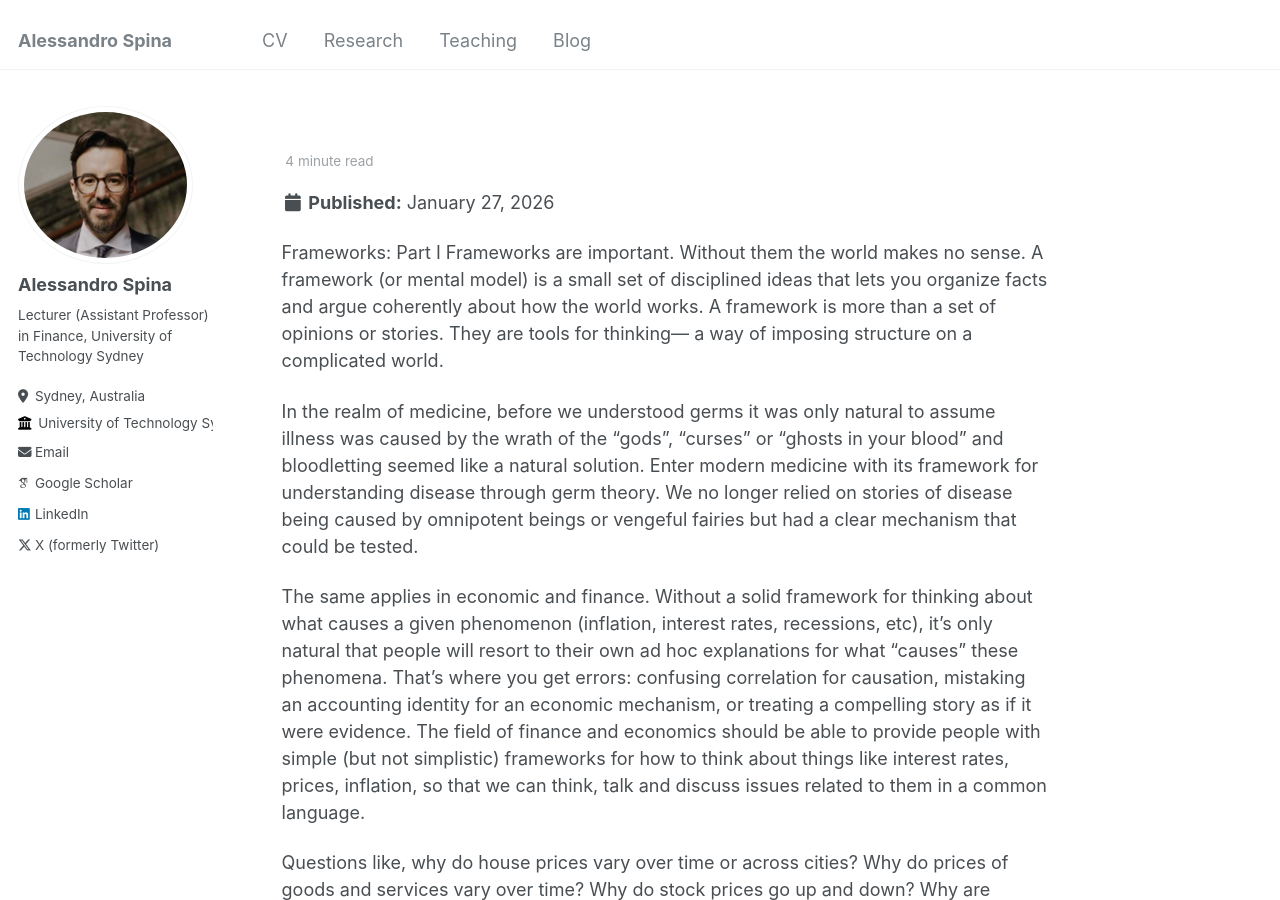
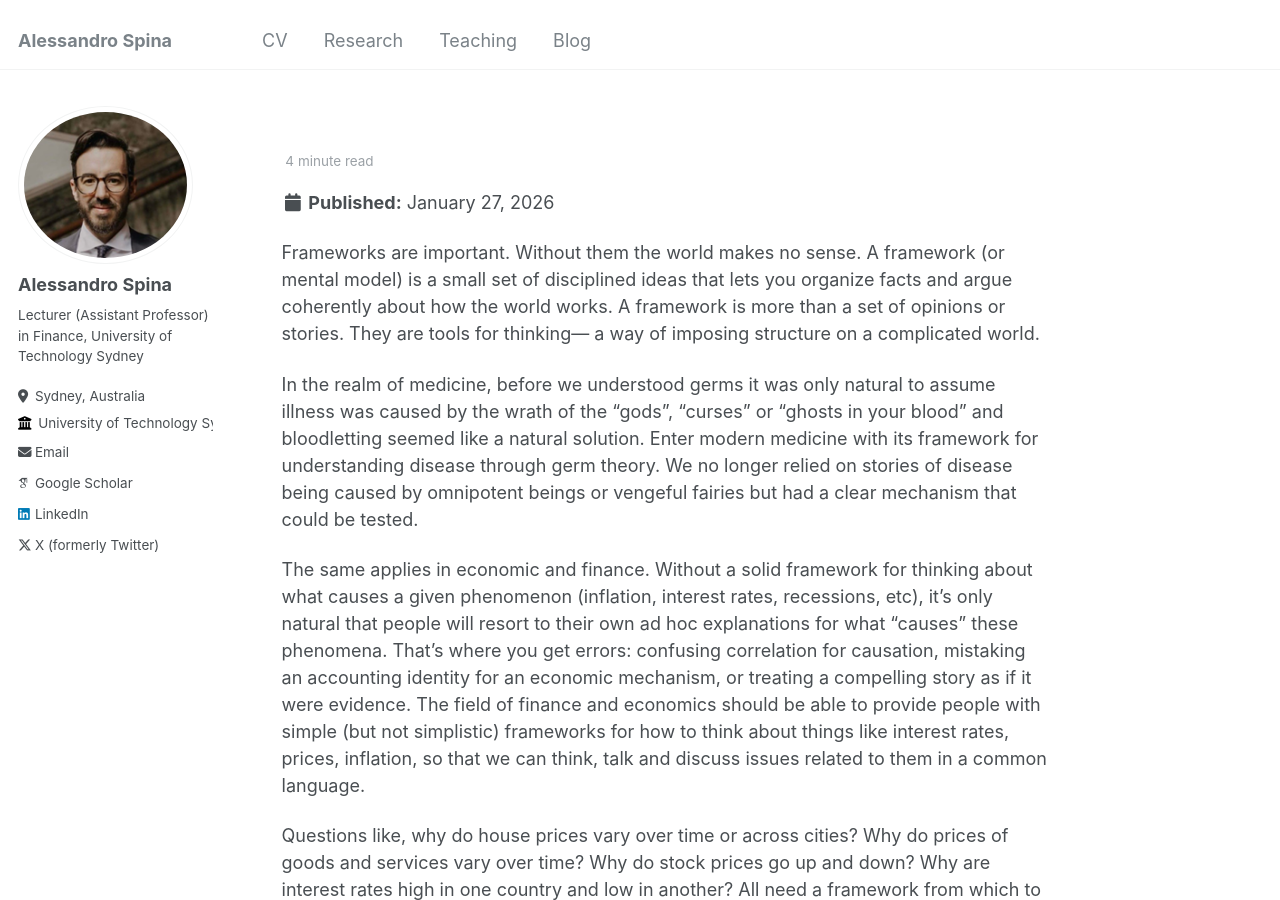
Before and after one commit to aspi6246/aspi6246.github.io, a Jekyll site: the page built from _posts/2026-01-26-blog-post-10.md, in a window 1280 px wide and 900 px high. Built offline with Jekyll 4.4.1, drawn with Linux system fonts in a browser that asks for light colours; some web fonts are replaced.

Commit message:
Update 2026-01-26-blog-post-10.md

```diff
--- a/_posts/2026-01-26-blog-post-10.md
+++ b/_posts/2026-01-26-blog-post-10.md
@@ -2,12 +2,8 @@
 title: Frameworks: Part I
 date: 2025-01-28
 permalink: /posts/2026/1/blog-post-10/
-tags:
-
 ---
 
-
-Frameworks: Part I
 Frameworks are important. Without them the world makes no sense. A framework (or mental model) is a small set of disciplined ideas that lets you organize facts and argue coherently about how the world works. A framework is more than a set of opinions or stories. They are tools for thinking— a way of imposing structure on a complicated world.
 
 In the realm of medicine, before we understood germs it was only natural to assume illness was caused by the wrath of the “gods”, “curses” or “ghosts in your blood” and bloodletting seemed like a natural solution. Enter modern medicine with its framework for understanding disease through germ theory.  We no longer relied on stories of disease being caused by omnipotent beings or vengeful fairies but had a clear mechanism that could be tested.
```
